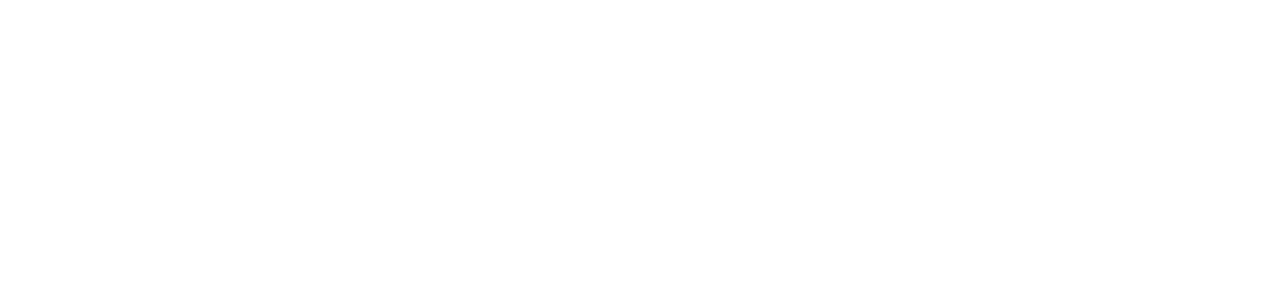
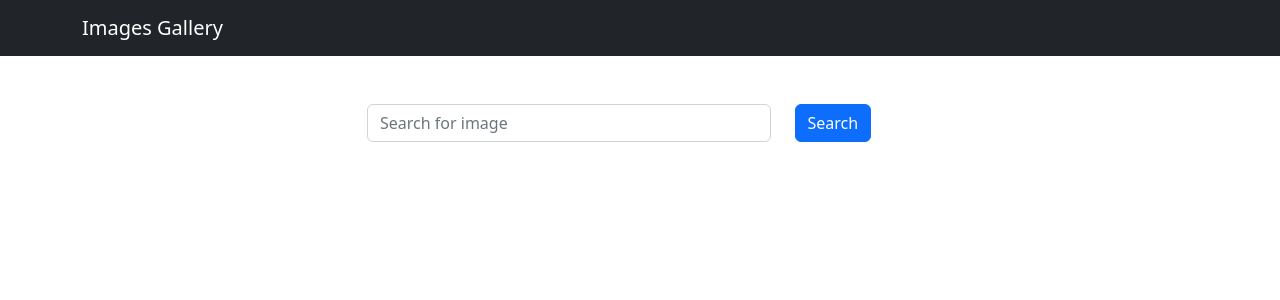
Before and after one commit to Coldrainxx/images-gallery, a React (Create React App) app in the folder frontend/: page / in a window 1280 px wide. Shown: the top 300 px of the page. Built offline with nearby package versions, Linux system fonts and the light colour scheme; the HTML template or start-up script is replaced by a standard one.

Commit message:
header and search components

```diff
--- a/frontend/package.json
+++ b/frontend/package.json
@@ -6,7 +6,9 @@
     "@testing-library/jest-dom": "^5.16.5",
     "@testing-library/react": "^13.4.0",
     "@testing-library/user-event": "^13.5.0",
+    "bootstrap": "^5.2.3",
     "react": "^18.2.0",
+    "react-bootstrap": "^2.7.0",
     "react-dom": "^18.2.0",
     "react-scripts": "5.0.1",
     "web-vitals": "^2.1.4"
--- a/frontend/src/App.js
+++ b/frontend/src/App.js
@@ -1,5 +1,21 @@
+import 'bootstrap/dist/css/bootstrap.min.css'
+import { useState } from 'react'
+import Header from './components/Header'
+import Search from './components/Search'
+
 function App() {
-  return <div></div>
+  const { word, setWord } = useState('')
+
+  const handleSearchSubmit = (e) => {
+    e.preventDefault()
+  }
+
+  return (
+    <div>
+      <Header />
+      <Search word={word} setWord={setWord} searchSubmit={handleSearchSubmit} />
+    </div>
+  )
 }
 
 export default App
--- /dev/null
+++ b/frontend/src/components/Header.js
@@ -0,0 +1,16 @@
+import React from 'react'
+import { Navbar, Container } from 'react-bootstrap'
+
+const Header = () => {
+  return (
+    <>
+      <Navbar bg="dark" variant="dark">
+        <Container>
+          <Navbar.Brand href="/">Images Gallery</Navbar.Brand>
+        </Container>
+      </Navbar>
+    </>
+  )
+}
+
+export default Header
--- /dev/null
+++ b/frontend/src/components/Search.js
@@ -0,0 +1,32 @@
+import React from 'react'
+import { Container, Row, Col, Form, Button } from 'react-bootstrap'
+
+const Search = ({ searchSubmit, word, setWord }) => {
+  return (
+    <Container className="mt-5">
+      <Row className="justify-content-center">
+        <Col xs={12} md={8} lg={6}>
+          <Form onSubmit={searchSubmit}>
+            <Row>
+              <Col xs={9}>
+                <Form.Control
+                  placeholder="Search for image"
+                  type="text"
+                  value={word}
+                  onChange={(e) => setWord(e.target.value)}
+                />
+              </Col>
+              <Col>
+                <Button type="submit" variant="primary">
+                  Search
+                </Button>
+              </Col>
+            </Row>
+          </Form>
+        </Col>
+      </Row>
+    </Container>
+  )
+}
+
+export default Search
```
Also changed, not shown: 1 other file (tests, documents, lock files or other folders).
